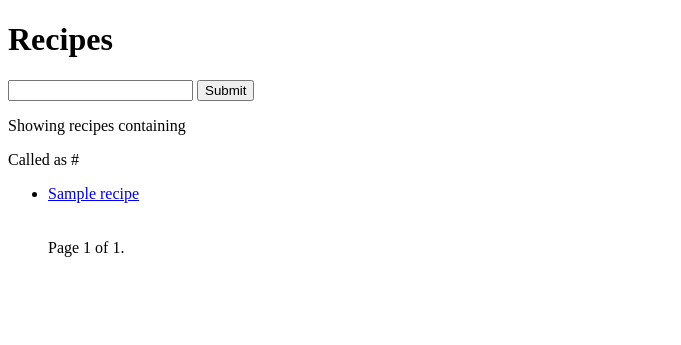
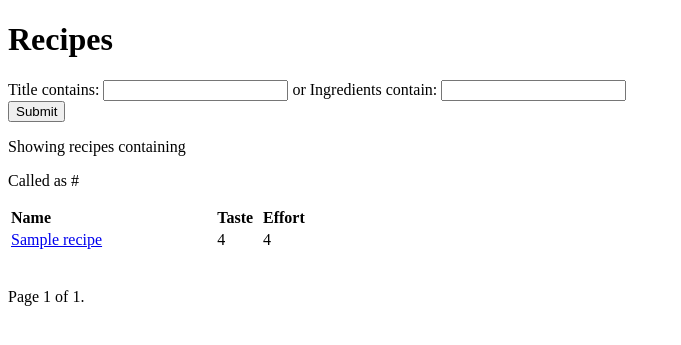
Before and after one commit to clivemeister/rbox, a Django app: template rbox/templates/rbox/recipelist.html in a window 1280 px wide. Shown: the top 345 px of the page, without its empty margins (0-681 px from the left). Run offline with Django 3.2, Linux system fonts and the light colour scheme; the template is opened without the code that fills it: most values are stand-ins (such as "Sample title", 1, 10 or a date in 2020).

Commit message:
use very simple multi-column table for recipe lists

```diff
--- a/rbox/templates/rbox/recipelist.html
+++ b/rbox/templates/rbox/recipelist.html
@@ -1,6 +1,11 @@
 <!DOCTYPE html>
 <html>
   <head>
+    <style>
+      th {
+        text-align:left
+      }
+    </style>
     <meta charset="utf-8">
     <title>List of recipes</title>
   </head>
@@ -8,21 +13,37 @@
     <h1>Recipes</h1>
       <form action="{% url 'rbox:recipe-search' %}" method="get">
         {% csrf_token %}
-        <input type="text" name="search_string">
+        <label for=="title">Title contains:</label>
+          <input id="title" type="text" name="search_title">
+        or <label for="ingr">Ingredients contain:</label>
+          <input id="ingr" type="text" name="search_ingredient">
+        <br>
         <input type="submit" name="go_filter_receipes">
       </form>
       <p>Showing recipes containing {{ search_term }}</p>
       <p>Called as {{calling_url}}</p>
-      <ul>
+      <table>
+        <col style="width:70%">
+        <col style="width:15%">
+        <col style="width:15%">
+        <tr>
+          <th>Name</th>
+          <th>Taste</th>
+          <th>Effort</th>
+        </tr>
         {% for recipe in recipes_list.all %}
-          <li>
-            <!-- resolves to /rbox/recipe/{{recipe.id}}/ -->
-            <a href="{% url 'rbox:recipe-in-detail' recipe.id %}" target="_blank" rel="noreferrer noopener">
-              {{recipe.name}}
-            </a>
-          </li>
+          <tr>
+            <td>
+              <!-- resolves to /rbox/recipe/{{recipe.id}}/ -->
+              <a href="{% url 'rbox:recipe-in-detail' recipe.id %}" target="_blank" rel="noreferrer noopener">
+                {{recipe.name}}
+              </a>
+            </td>
+            <td>{{recipe.taste_stars}}</td>
+            <td>{{recipe.effort_stars}}</td>
+          </tr>
         {%endfor%}
-
+        </table>
         <br>
         <br>
 
```
Also changed, not shown: rbox/views.py (+9 -4 lines).
